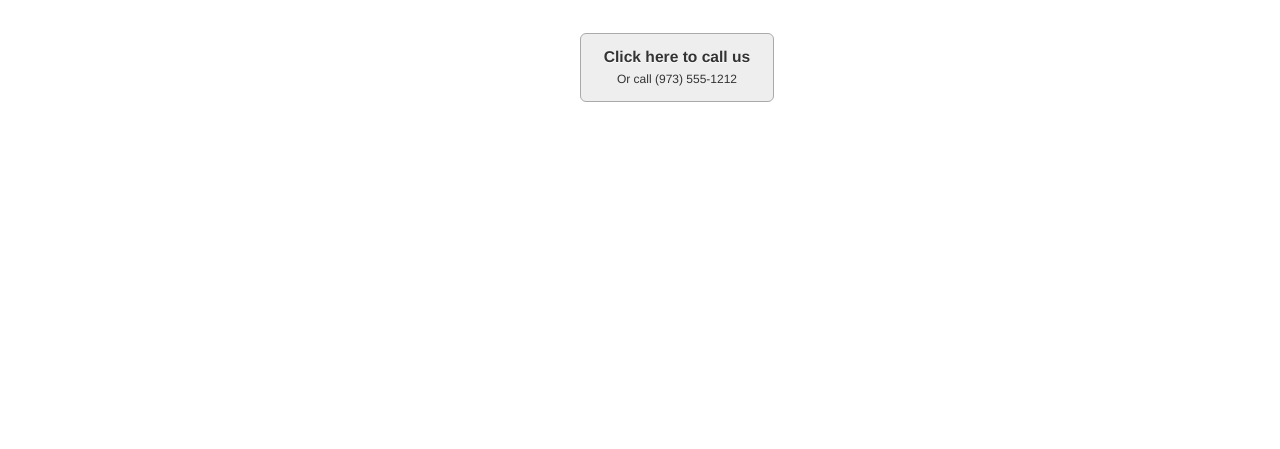
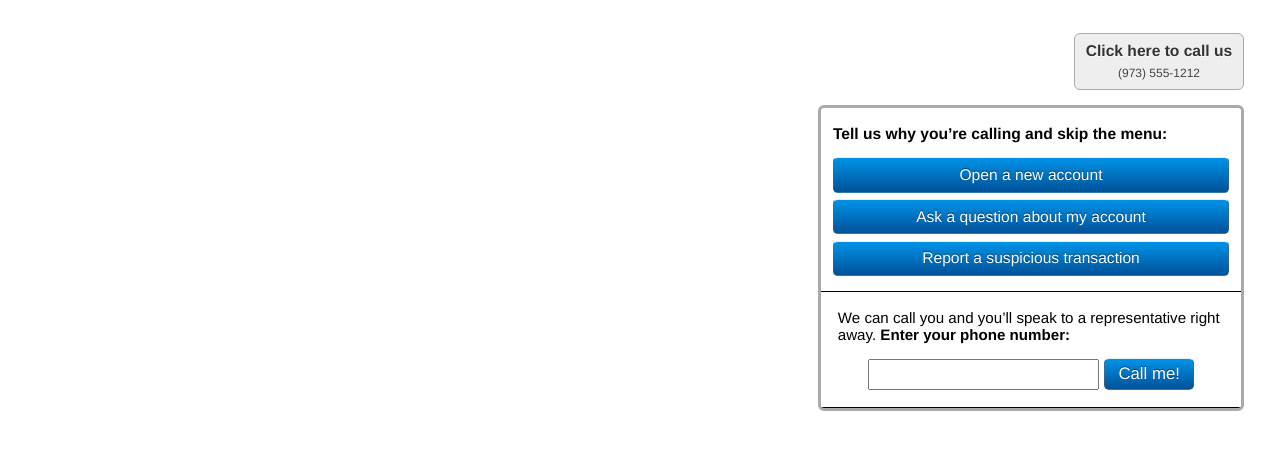
Before and after one commit to CoordinatedHackers/touchtone, a plain HTML site: page prototype.html in a window 1280 px wide. Shown: the part 51-500 px from the top of the page. Drawn offline with Linux system fonts and the light colour scheme.

Commit message:
More UI work on prototype

```diff
--- a/prototype.html
+++ b/prototype.html
@@ -18,20 +18,42 @@
 		line-height: 2em;
 	}
 	#wrapper {
-		margin: 3em auto 0;
-		width: 10em;
+		float: right;
+		margin: 3em;
+	}
+	/* Begin touchtone stuff */
+	button.fancy {
+		font: inherit;
+		background: -webkit-linear-gradient(top, #0093e8 0%,#005299 100%);
+		color: white;
+		border-radius: 0.3em;
+		border: 1px solid rgba(100, 100, 100, 0.5);
+		border-top-color: rgba(255, 255, 255, 0.9);
+		text-shadow: 0 -1px 0 rgba(0, 0, 0, 0.5);
+		padding: 0.3em 0.8em;
+		cursor: pointer;
+	}
+	button.fancy:active {
+		background: #005299;
+	}
+	#callWidget {
+		position: relative;
+	}
+	#callButton, #callWindow {
+		border: 1px solid #aaa;
+		border-radius: 0.5em;
 	}
 	#callButton {
 		text-align: center;
-		padding: 1.2em 1em;
+		padding: .7em 0.5em;
 		cursor: pointer;
-		width: 14em;
+		width: 13em;
 		background: #eee;
-		border: 1px solid #aaa;
 		color: #333;
-		border-radius: 0.5em;
-		box-shadow: 0 0 0 #00ef44;
-		-webkit-transition: box-shadow 100ms linear;
+		box-shadow: 0 0 0 #00ef44, inset 0 0 0 rgba(0, 0, 0, 0.5);
+		-webkit-transition: box-shadow 25ms linear;
+		-webkit-user-select: none;
+		user-select: none;
 	}
 	#callButton > h2 {
 		font-size: 1.3em;
@@ -41,11 +63,79 @@
 	}
 	#callButton:hover {
 		/* background: #f5f5f5; */
-		box-shadow: 0 0 1em #00ef44;
+		box-shadow: 0 0 1.2em #00ef44, inset 0 0 0 rgba(0, 0, 0, 0.5);
 	}
 	#callButtonSubtitle {
+		font-size: 1em;
+		color: #444;
 		font-weight: normal;
 		margin: 0.5em 0 0 0;
+	}
+	#callButton:active {
+		box-shadow: 0 0 0.5em #00ef44, inset 0 0 1.0em rgba(0, 0, 0, 0.5);
+	}
+	#callWindow {
+		border-width: 0.3em;
+		background: white;
+		position: absolute;
+		max-height: 30em;
+		overflow: auto;
+		width: 35em;
+		right: 0em;
+		top: 100%;
+		margin-top: 1.3em;
+	}
+	#callWindow::before {
+		border: 1em solid transparent;
+		border-top: none;
+		border-bottom-color: #aaa;
+		content: '';
+		position: absolute;
+		top: -1.3em;
+		right: 2em;
+	}
+	#callProgress {
+		list-style: none;
+		margin: 0;
+		padding: 0;
+	}
+	#callProgress > li {
+		border-bottom: 1px solid black;
+		margin: 0;
+		padding: 1em;
+	}
+
+	/* Call progress widgets */
+	.callType > h3 {
+		font-size: 1.3em;
+		margin: 0.3em 0 0.7em 0;
+	}
+	.callTypes {
+		list-style: none;
+		padding: 0;
+		font-size: 1.3em;
+	}
+	.callTypes > li {
+		padding: 0.2em 0;
+	}
+	.callTypes > li > button {
+		width: 100%;
+		padding: 0.5em 0;
+	}
+
+	.startCall {
+		font-size: 1.4em;
+	}
+	.startCall p {
+		margin-top: 0;
+		font-size: 0.9em;
+	}
+	.startCall > form {
+		text-align: center;
+	}
+	.startCall input {
+		font: inherit;
+		padding: 0.2em;
 	}
 </style>
 <header>
@@ -56,12 +146,33 @@
 	<div id="callWidget">
 		<div id="callButton">
 			<h2>Click here to call us</h2>
-			<p id="callButtonSubtitle">Or call (973) 555-1212</p>
+			<p id="callButtonSubtitle">(973) 555-1212</p>
+		</div>
+		<div id="callWindow">
+			<ul id="callProgress">
+				<li class="callType">
+					<h3>Tell us why you&rsquo;re calling and skip the menu:</h3>
+					<form>
+						<ul class="callTypes">
+							<li><button class="fancy">Open a new account</button></li>
+							<li><button class="fancy">Ask a question about my account</button></li>
+							<li><button class="fancy">Report a suspicious transaction</button></li>
+						</ul>
+					</form>
+				</li>
+				<li class="startCall">
+				<p>We can call you and you&rsquo;ll speak to a representative right away. <strong>Enter your phone number:</strong></p>
+				<form>
+					<input> <button class="fancy">Call me!</button>
+				</form>
+				</li>
+			</ul>
 		</div>
 	</div>
 </div>
-
-
-
-
-<script>document.write('<script src="http://' + (location.host || 'localhost').split(':')[0] + ':35729/livereload.js?snipver=1"></' + 'script>')</script>
+<script>
+	window.addEventListener("submit", function(e){
+		console.log("submat");
+		e.preventDefault();
+	}, false);
+</script>
```
